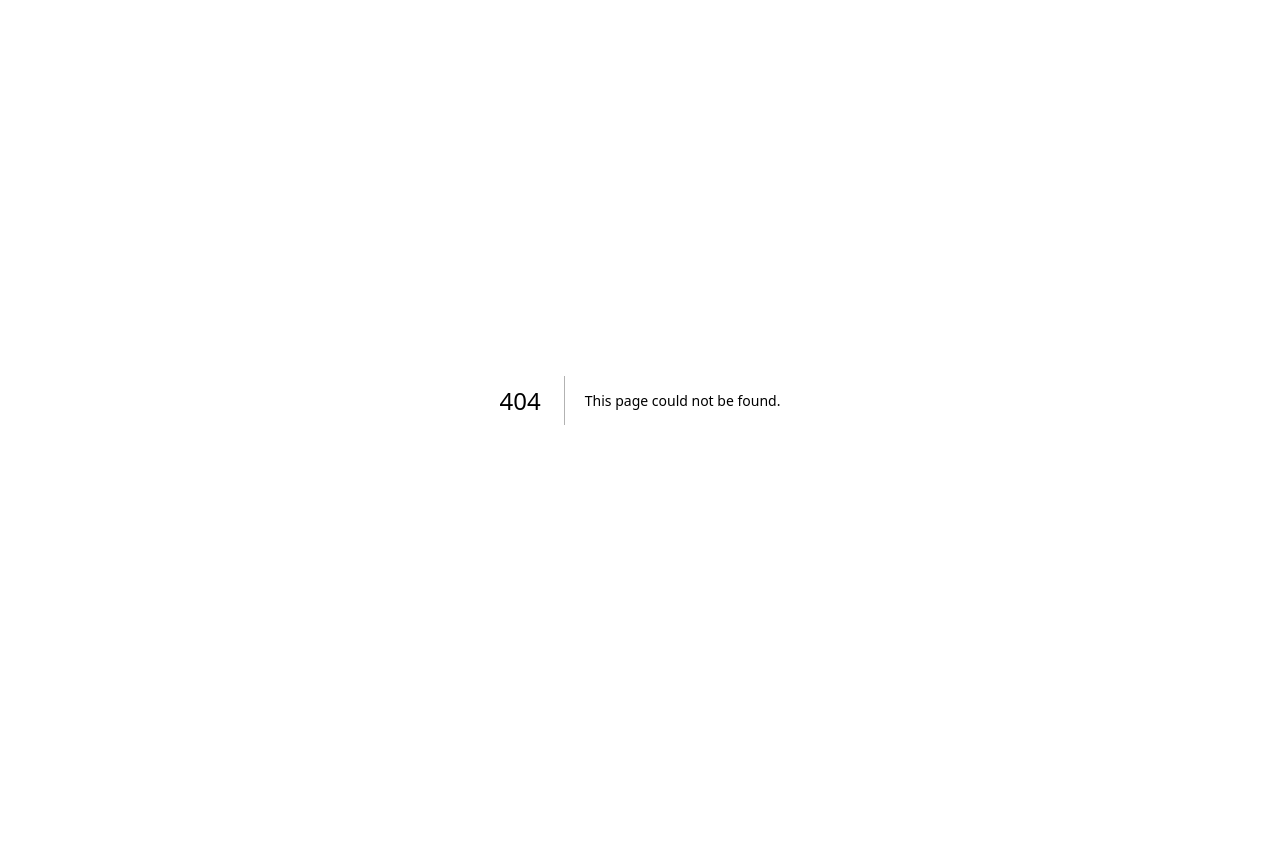
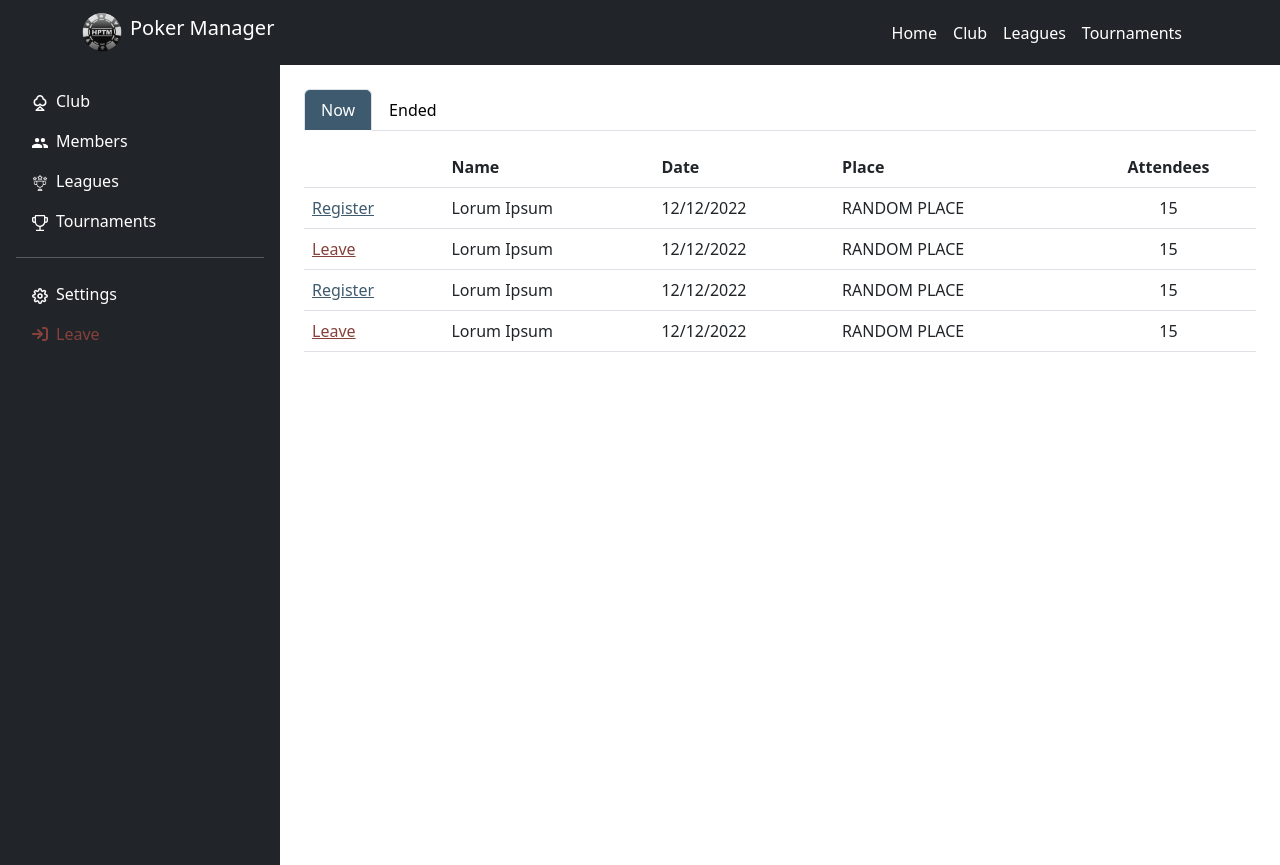
Before and after one commit to JonathanDepaepe/poker, a Next.js app: page /club/tournaments in a window 1280 px wide. Before the commit this address had no page. Before the commit the page ends 800 px from the top, so only its background shows below. Built offline with nearby package versions, Linux system fonts and the light colour scheme.

Commit message:
tournament club page

```diff
--- a/package.json
+++ b/package.json
@@ -17,6 +17,7 @@
     "next": "13.0.2",
     "next-images": "^1.8.4",
     "react": "18.2.0",
+    "react-bootstrap": "^2.6.0",
     "react-dom": "18.2.0",
     "react-fontawesome": "^1.7.1"
   },
--- /dev/null
+++ b/pages/club/tournaments.js
@@ -0,0 +1,132 @@
+import {NavClub} from "../../components/navigation/navClub";
+import {NavTop} from "../../components/navigation/navTop";
+import React, {useState} from 'react';
+
+import Tab from 'react-bootstrap/Tab';
+import Tabs from 'react-bootstrap/Tabs';
+
+
+import Head from "next/head";
+import Link from "next/link";
+
+
+export default function Home() {
+    return (
+        <>
+            <Head>
+                <title>Poker Manager | Club</title>
+                <meta name="viewport" content="initial-scale=1.0, width=device-width"/>
+            </Head>
+            <div>
+                <NavTop/>
+            </div>
+
+            <div className={"d-flex bg-white"}>
+                <NavClub/>
+
+                <main className="p-4 w-100">
+                    <Tabs
+                        defaultActiveKey="now"
+                        id="uncontrolled-tab-example"
+                        className="mb-3 tab-layout"
+                    >
+                        <Tab eventKey="now" title="Now">
+                            <table className="table">
+                                <thead>
+                                <tr>
+                                    <th scope="col"></th>
+                                    <th scope="col">Name</th>
+                                    <th scope="col">Date</th>
+                                    <th scope="col">Place</th>
+                                    <th className={"text-center"} scope="col">Attendees</th>
+                                </tr>
+                                </thead>
+                                <tbody>
+                                <tr>
+                                    <td><Link className={"nav-link color-primary text-decoration-underline"} href={"#"}>Register</Link></td>
+                                    <td>Lorum Ipsum</td>
+                                    <td>12/12/2022</td>
+                                    <td>RANDOM PLACE</td>
+                                    <td className={"text-center"}>15</td>
+                                </tr>
+                                <tr>
+                                    <td><Link className={"nav-link color-red text-decoration-underline"} href={"#"}>Leave</Link></td>
+                                    <td>Lorum Ipsum</td>
+                                    <td>12/12/2022</td>
+                                    <td>RANDOM PLACE</td>
+                                    <td className={"text-center"}>15</td>
+                                </tr>
+                                <tr>
+                                    <td><Link className={"nav-link color-primary text-decoration-underline"} href={"#"}>Register</Link></td>
+                                    <td>Lorum Ipsum</td>
+                                    <td>12/12/2022</td>
+                                    <td>RANDOM PLACE</td>
+                                    <td className={"text-center"}>15</td>
+                                </tr>
+                                <tr>
+                                    <td><Link className={"nav-link color-red text-decoration-underline"} href={"#"}>Leave</Link></td>
+                                    <td>Lorum Ipsum</td>
+                                    <td>12/12/2022</td>
+                                    <td>RANDOM PLACE</td>
+                                    <td className={"text-center"}>15</td>
+                                </tr>
+
+
+                                </tbody>
+                            </table>
+                        </Tab>
+                        <Tab eventKey="ended" title="Ended">
+                            <table className="table">
+                                <thead>
+                                <tr>
+                                    <th scope="col"></th>
+                                    <th scope="col">Name</th>
+                                    <th scope="col">Date</th>
+                                    <th scope="col">Place</th>
+                                    <th className={"text-center"} scope="col">Attendees</th>
+                                </tr>
+                                </thead>
+                                <tbody>
+                                <tr>
+                                    <td><Link className={"nav-link color-primary text-decoration-underline"} href={"#"}>Info</Link></td>
+                                    <td>Lorum Ipsum</td>
+                                    <td>12/12/2022</td>
+                                    <td>RANDOM PLACE</td>
+                                    <td className={"text-center"}>15</td>
+                                </tr>
+                                <tr>
+                                    <td><Link className={"nav-link color-primary text-decoration-underline"} href={"#"}>Info</Link></td>
+                                    <td>Lorum Ipsum</td>
+                                    <td>12/12/2022</td>
+                                    <td>RANDOM PLACE</td>
+                                    <td className={"text-center"}>15</td>
+                                </tr>
+                                <tr>
+                                    <td><Link className={"nav-link color-primary text-decoration-underline"} href={"#"}>Info</Link></td>
+                                    <td>Lorum Ipsum</td>
+                                    <td>12/12/2022</td>
+                                    <td>RANDOM PLACE</td>
+                                    <td className={"text-center"}>15</td>
+                                </tr>
+                                <tr>
+                                    <td><Link className={"nav-link color-primary text-decoration-underline"} href={"#"}>Info</Link></td>
+                                    <td>Lorum Ipsum</td>
+                                    <td>12/12/2022</td>
+                                    <td>RANDOM PLACE</td>
+                                    <td className={"text-center"}>15</td>
+                                </tr>
+                                </tbody>
+                            </table>
+                        </Tab>
+
+                    </Tabs>
+
+                </main>
+
+                <script src="https://ajax.googleapis.com/ajax/libs/jquery/1.11.3/jquery.min.js"></script>
+
+                <script src="https://maxcdn.bootstrapcdn.com/bootstrap/3.3.5/js/bootstrap.min.js"></script>
+            </div>
+        </>
+    )
+}
--- a/styles/style.css
+++ b/styles/style.css
@@ -130,3 +130,7 @@ main{
     background-position: left -100% bottom 0;
     transition: background-position 0.5s;
 }
+
+.tab-layout > li >button{
+    color: black;
+}
```
Also changed, not shown: pages/club.js (+3 -4 lines), 1 other file (tests, documents, lock files or other folders).
